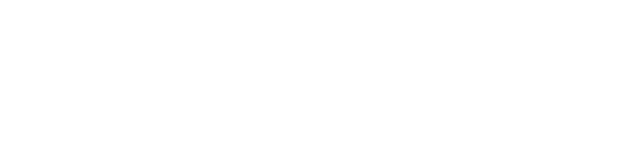
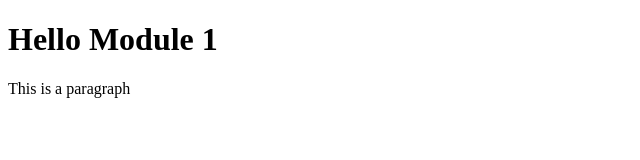
Before and after one commit to argw0rk/imed2351, a plain HTML site: page index.html in a window 1280 px wide. Shown: the whole page, without its empty margins (0-640 px from the left). Drawn offline with Linux system fonts and the light colour scheme.

Commit message:
added text

```diff
--- a/index.html
+++ b/index.html
@@ -3,10 +3,11 @@
 <head>
     <meta charset="UTF-8">
     <meta name="viewport" content="width=device-width, initial-scale=1.0">
-    <title>Document</title>
+    <title>Module 1</title>
 </head>
 <body>
-
+<h1>Hello Module 1</h1>
+<p>This is a paragraph </p>
 <div>
     <h1></h1>
     <h1></h1>
```
